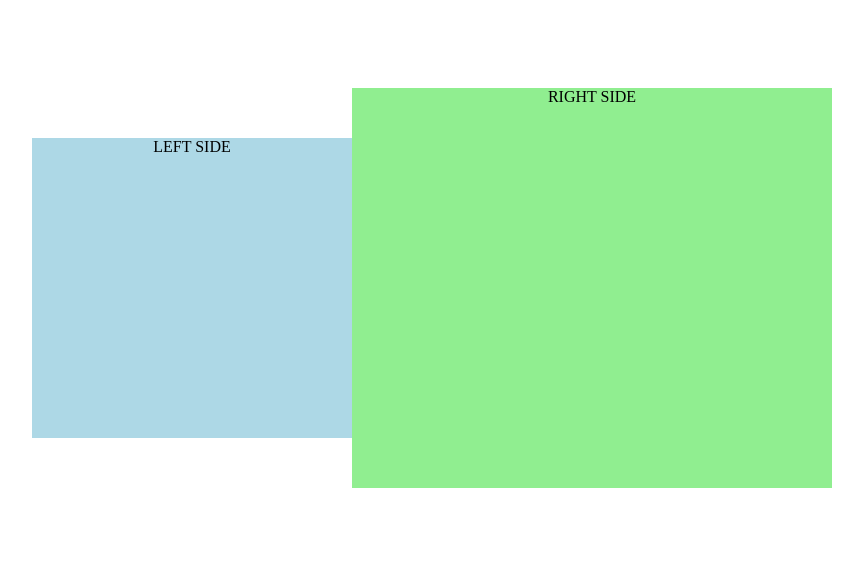
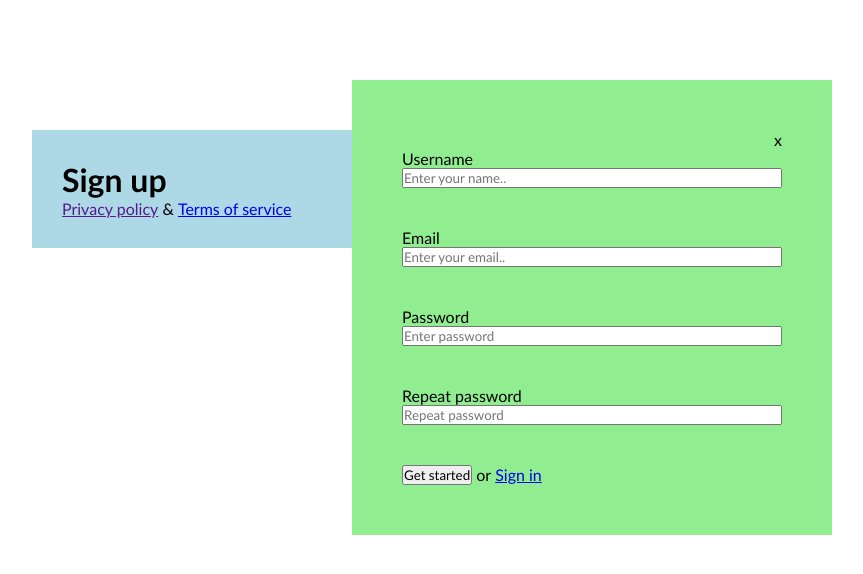
Before and after one commit to GedasPupa/4-sign-up, a plain HTML site: page index.html in a window 1280 px wide. Shown: the whole page, without its empty margins (208-1071 px from the left). Drawn offline with Linux system fonts and the light colour scheme.

Commit message:
layout+form #1 #2

```diff
--- /dev/null
+++ b/css/form.css
@@ -0,0 +1,18 @@
+.form {
+    display: inline-block;
+    width: 100%;
+}
+.row {
+    display: inline-block;
+    width: 100%;
+}
+.form  input {
+    display: inline-block;
+    width: 100%;
+}
+.close {
+    float: right;
+}
+.row + .row {
+    padding-top: 40px;
+}
--- a/css/styles.css
+++ b/css/styles.css
@@ -1,3 +1,12 @@
+body,
+body * {
+    margin: 0;
+    padding: 0;
+    vertical-align: top;
+    box-sizing: border-box;
+    font-family: 'Gill Sans', 'Gill Sans MT', Calibri, 'Trebuchet MS', sans-serif;
+}
+
 body{
 }
 
@@ -8,23 +17,23 @@ main {
     margin-top: 80px;
 }
 
-main > div:first-of-type {
+.left-side {
     background-color: lightblue;
     float: left;
     width: 40%;
-    height: 300px;
     margin-top: 50px;
+    padding: 30px;
 }
 
-main > div:last-child {
+.right-side {
+    display: inline-block;
     background-color: lightgreen;
-    float: left;
     width: 60%;
-    height: 400px;
+    padding: 50px;
 }
 
 /* --- TEMP ------------ */
-div {
+/* div {
     text-align: center;
-}
+} */
 /* --------------------- */
--- a/index.html
+++ b/index.html
@@ -5,15 +5,44 @@
     <meta http-equiv="X-UA-Compatible" content="IE=edge">
     <meta name="viewport" content="width=device-width, initial-scale=1.0">
     <link rel="stylesheet" href="./css/styles.css">
+    <link rel="stylesheet" href="./css/form.css">
     <title>Sign-up</title>
 </head>
 <body>
     <main>
-        <div>
-            LEFT SIDE
+        <div class="left-side">
+            <h1 class="main-header">Sign up</h1>
+            <div class="bottom-links">
+                <a href="" class="link">Privacy policy</a>
+                <span>&amp;</span>
+                <a href="#" class="link">Terms of service</a>
+            </div>
         </div>
-        <div>
-            RIGHT SIDE
+        <div class="right-side">
+            <span class="close">x</span>
+            <form class="form">
+                <div class="row">
+                    <label for="username">Username</label>
+                    <input id="username" name="username" type="text" placeholder="Enter your name.." required>
+                </div>
+                <div class="row">
+                    <label for="email">Email</label>
+                    <input id="email" name="email" type="email" placeholder="Enter your email.." required>
+                </div>
+                <div class="row">
+                    <label for="password">Password</label>
+                    <input id="password" name="password" type="password" placeholder="Enter password" required>
+                </div>
+                <div class="row">
+                    <label for="re-pass">Repeat password</label>
+                    <input id="re-pass" name="re-pass" type="password" placeholder="Repeat password" required>
+                </div>
+                <div class="row">
+                    <button class="button">Get started</button>
+                    <span>or</span>
+                    <a href="X" class="sign-in">Sign in</a>
+                </div>
+            </form>
         </div>
     </main>
 </body>
```
